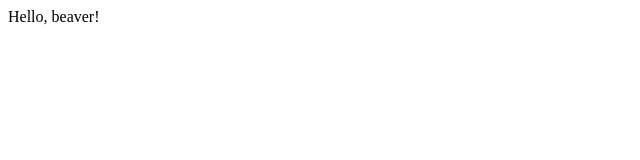
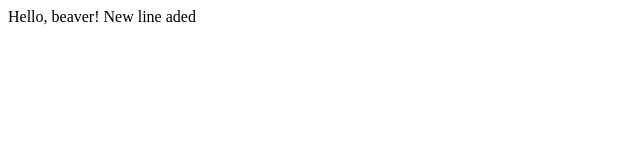
Before and after one commit to planeta05/beaver, a website: page src/index.html in a window 1280 px wide. Shown: the whole page, without its empty margins (0-640 px from the left). Drawn offline with Linux system fonts and the light colour scheme.

Commit message:
new line added

```diff
--- a/src/index.html
+++ b/src/index.html
@@ -8,5 +8,6 @@
 </head>
 <body>
   Hello, beaver!
+  New line aded
 </body>
 </html>
```
